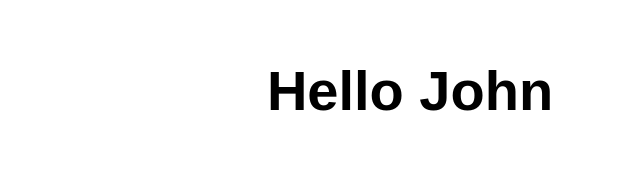
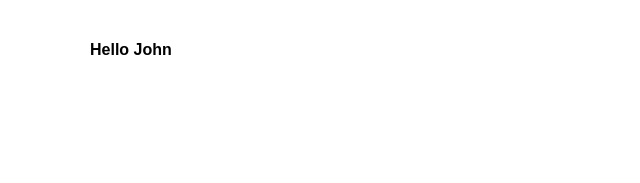
Before and after one commit to ChinyereNwaudu/my_second_SWA, a website: page src/index.html in a window 1280 px wide. Shown: the whole page, without its empty margins (230-870 px from the left). Drawn offline with Linux system fonts and the light colour scheme.

Commit message:
Update index.html

```diff
--- a/src/index.html
+++ b/src/index.html
@@ -10,7 +10,7 @@
 
 <body>
   <main>
-    <h1>Hello John</h1>
+    <h4>Hello John</h4>
   </main>
 </body>
 
```
